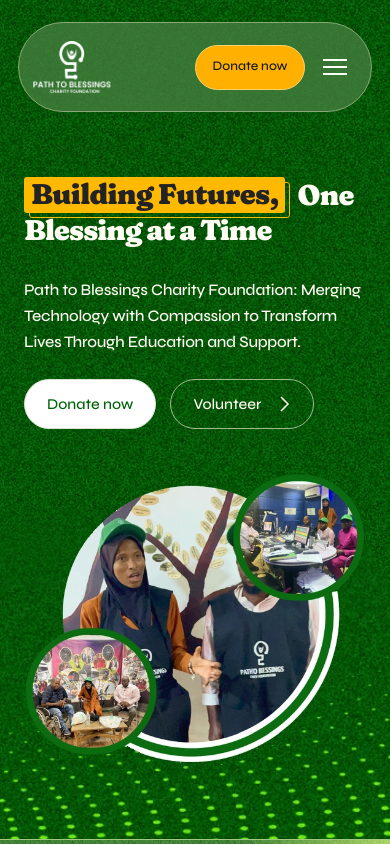
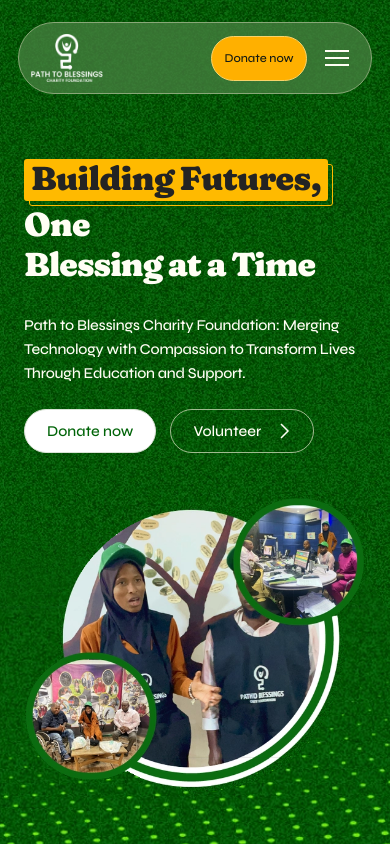
Before and after one commit to btehub-solutions/ptbfoundation, a Next.js app: page / in a window 390 px wide. Shown: the top 844 px of the page. Built offline with nearby package versions, Linux system fonts and the light colour scheme; no server answers.

Commit message:
Implement mobile-first responsive optimizations and viewport standards

```diff
--- a/src/app/(frontend)/layout.tsx
+++ b/src/app/(frontend)/layout.tsx
@@ -1,5 +1,5 @@
 import React from 'react'
-import type { Metadata } from 'next'
+import type { Metadata, Viewport } from 'next'
 import Script from 'next/script'
 import { BodyCustomCode, renderHeadCustomCode } from '@/lib/make-custom-code'
 import { makeSiteSettings, sanitizeHtmlAttribute } from '@/lib/make-site-settings'
@@ -7,6 +7,14 @@ import { createPageMetadata, siteName, siteURL } from '@/lib/site-metadata'
 import { publicSiteConfig } from '@/lib/public-site-config'
 import MotionEnhancements from '@/components/site/MotionEnhancements'
 import './styles.css'
+
+export const viewport: Viewport = {
+  width: 'device-width',
+  initialScale: 1,
+  maximumScale: 5,
+  themeColor: '#053d1f',
+  viewportFit: 'cover',
+}
 
 const defaultTitle = siteName
 const title = makeSiteSettings.title ?? defaultTitle
--- a/src/app/(frontend)/production.css
+++ b/src/app/(frontend)/production.css
@@ -21,7 +21,8 @@ a:focus-visible {
 .volunteer-field input,
 .volunteer-field textarea,
 .donation-field select,
-.donation-custom-input input {
+.donation-custom-input input,
+.newsletter-input input {
   font-size: 16px;
 }
 .volunteer-submit:disabled,
@@ -343,3 +344,171 @@ a:focus-visible {
   padding: 10px 20px;
   font-size: 15px;
 }
+
+/* ========================================================
+   Mobile-First Responsiveness & Cross-Device Hardening
+   ======================================================== */
+
+html,
+body {
+  overflow-x: clip;
+  max-width: 100vw;
+  -webkit-text-size-adjust: 100%;
+}
+
+img,
+video,
+canvas,
+svg {
+  max-width: 100%;
+  height: auto;
+}
+
+/* Minimum 44x44px touch targets for mobile accessibility */
+.menu-toggle,
+.button,
+.back-to-top,
+.project-pagination button,
+.gallery-photo-button,
+.about-trustee,
+.newsletter-input button {
+  min-height: 44px;
+}
+
+.menu-toggle {
+  min-width: 44px;
+  display: inline-flex;
+  align-items: center;
+  justify-content: center;
+}
+
+/* Fluid responsive headings & spacing on small phone viewports (<= 480px) */
+@media (max-width: 480px) {
+  .hero-copy h1,
+  .about-hero-copy h1,
+  .gallery-hero-copy h1,
+  .volunteer-hero-copy h1,
+  .project-hero-copy h1 {
+    font-size: clamp(28px, 8.5vw, 40px) !important;
+    line-height: 1.2 !important;
+    word-break: break-word;
+  }
+
+  .hero-copy p,
+  .about-hero-copy p,
+  .gallery-hero-copy p,
+  .volunteer-hero-copy p,
+  .project-hero-copy p {
+    font-size: 15px !important;
+    line-height: 24px !important;
+  }
+
+  .site-header {
+    padding-inline: 12px;
+    height: 72px;
+  }
+
+  .brand img {
+    width: 72px;
+    height: auto;
+  }
+
+  .header-actions .button {
+    min-width: 96px;
+    height: 38px;
+    padding-inline: 10px;
+    font-size: 12px;
+  }
+
+  /* Footer responsiveness */
+  .site-footer-inner {
+    padding-inline: 16px;
+  }
+
+  .newsletter-input {
+    width: 100%;
+    max-width: 100%;
+  }
+
+  .newsletter-input input {
+    font-size: 16px; /* Prevents auto-zoom on iOS */
+    padding-inline: 14px;
+  }
+
+  /* Gallery modal on mobile */
+  .gallery-photo-dialog {
+    width: calc(100% - 16px) !important;
+    max-height: calc(100dvh - 20px) !important;
+    margin: 10px auto !important;
+    border-radius: 12px !important;
+  }
+
+  .gallery-photo-dialog-inner {
+    padding: 10px 12px 14px !important;
+  }
+
+  .gallery-enlarged-photo {
+    height: 52dvh !important;
+    min-height: 240px !important;
+  }
+
+  .gallery-photo-dialog-heading h2 {
+    font-size: 14px !important;
+    line-height: 19px !important;
+  }
+
+  /* Board of trustees mobile touch slider */
+  .about-board-gallery {
+    -webkit-overflow-scrolling: touch;
+    scroll-snap-type: x mandatory;
+    padding-bottom: 20px;
+    gap: 12px;
+  }
+
+  .about-trustee,
+  .about-trustee.is-active {
+    flex: 0 0 85% !important;
+    scroll-snap-align: center;
+  }
+
+  .about-trustee-caption {
+    left: 12px !important;
+    right: 12px !important;
+    bottom: 16px !important;
+    padding: 12px 14px !important;
+    border-radius: 10px !important;
+  }
+
+  .about-trustee-name {
+    font-size: 18px !important;
+    line-height: 24px !important;
+  }
+
+  /* Volunteer form inputs */
+  .volunteer-form-card {
+    padding: 22px 16px !important;
+  }
+
+  /* Back to top button safe positioning */
+  .back-to-top {
+    right: 16px;
+    bottom: calc(16px + env(safe-area-inset-bottom, 0px));
+  }
+}
+
+/* Extra small devices (iPhone SE, Galaxy fold: <= 360px) */
+@media (max-width: 360px) {
+  .hero-copy h1,
+  .about-hero-copy h1,
+  .volunteer-hero-copy h1 {
+    font-size: 26px !important;
+  }
+
+  .header-actions .button {
+    display: none; /* In very narrow screens, action is inside hamburger menu */
+  }
+
+  .site-header .menu-toggle {
+    display: inline-flex !important;
+  }
+}
```
